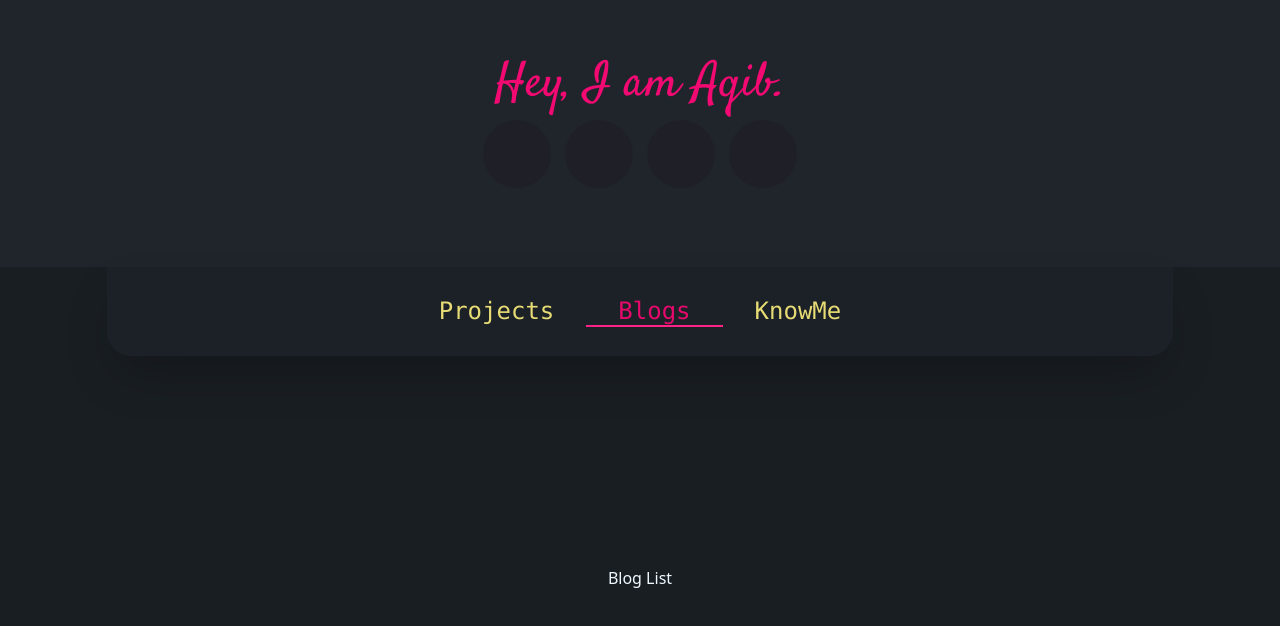
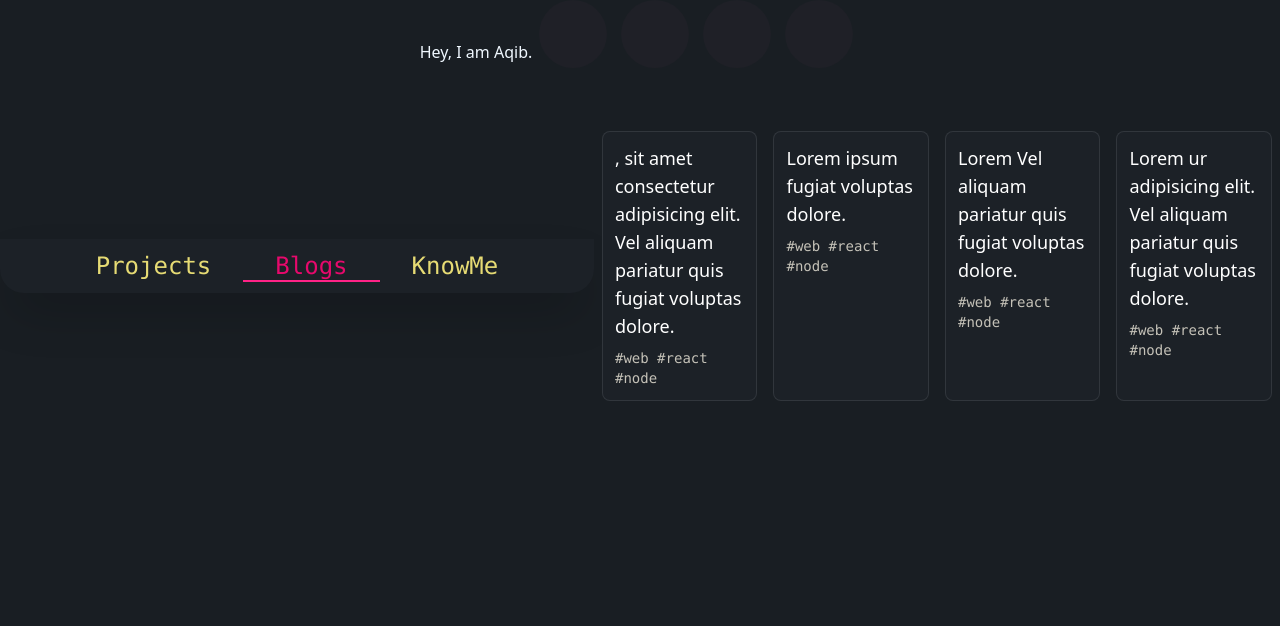
Before and after one commit to geeqib23/portofolio, a Next.js app: page /blogs in a window 1280 px wide. Shown: the top 626 px of the page. Built offline with nearby package versions, Linux system fonts and the light colour scheme.

Commit message:
Blog List design done

```diff
--- /dev/null
+++ b/components/Blog.js
@@ -0,0 +1,39 @@
+import React from 'react'
+
+function Blog({ title, hashtags }) {
+  return (
+    <div className='container w-full h-full mx-auto my-5'>
+      <div className='grid grid-cols-1 sm:grid-cols-2 md:grid-cols-3 lg:grid-cols-4'>
+        <div className='m-2 transition-all duration-200 transform border rounded-lg cursor-pointer card bg-darkShade border-opacity-80 border-darkTint hover:shadow-md hover:border-opacity-0 hover:-translate-y-2'>
+          <div className='m-3'>
+            <h2 className='mb-2 text-lg text-fontColor'>, sit amet consectetur adipisicing elit. Vel aliquam pariatur quis fugiat voluptas dolore.</h2>
+            <p className='font-mono text-sm font-light transition-all duration-200 text-secondaryText hover:text-gray-900'>#web #react #node</p>
+          </div>
+        </div>
+
+        <div className='m-2 transition-all duration-200 transform border rounded-lg cursor-pointer card bg-darkShade border-opacity-80 border-darkTint hover:shadow-md hover:border-opacity-0 hover:-translate-y-2'>
+          <div className='m-3'>
+            <h2 className='mb-2 text-lg text-fontColor'>Lorem ipsum fugiat voluptas dolore.</h2>
+            <p className='font-mono text-sm font-light transition-all duration-200 text-secondaryText hover:text-gray-900'>#web #react #node</p>
+          </div>
+        </div>
+
+        <div className='m-2 transition-all duration-200 transform border rounded-lg cursor-pointer card bg-darkShade border-opacity-80 border-darkTint hover:shadow-md hover:border-opacity-0 hover:-translate-y-2'>
+          <div className='m-3'>
+            <h2 className='mb-2 text-lg text-fontColor'>Lorem Vel aliquam pariatur quis fugiat voluptas dolore.</h2>
+            <p className='font-mono text-sm font-light transition-all duration-200 text-secondaryText hover:text-gray-900'>#web #react #node</p>
+          </div>
+        </div>
+
+        <div className='m-2 transition-all duration-200 transform border rounded-lg cursor-pointer card bg-darkShade border-opacity-80 border-darkTint hover:shadow-md hover:border-opacity-0 hover:-translate-y-2'>
+          <div className='m-3'>
+            <h2 className='mb-2 text-lg text-fontColor'>Lorem ur adipisicing elit. Vel aliquam pariatur quis fugiat voluptas dolore.</h2>
+            <p className='font-mono text-sm font-light transition-all duration-200 text-secondaryText hover:text-gray-900'>#web #react #node</p>
+          </div>
+        </div>
+      </div>
+    </div>
+  )
+}
+
+export default Blog
--- a/components/Navbar.js
+++ b/components/Navbar.js
@@ -5,7 +5,7 @@ import { useRouter } from 'next/router'
 
 function Navbar(props) {
   const router = useRouter()
-  console.log(router.pathname == '/projects' ? ' active' : ' ')
+  // console.log(router.pathname == '/projects' ? ' active' : ' ')
   return (
     <div className='container flex items-center justify-center w-5/6 px-6 py-2 mx-auto shadow-2xl bg-darkShade rounded-b-3xl h-1/6'>
       {/* <Link href='/'>
--- /dev/null
+++ b/components/Projects.js
@@ -0,0 +1,7 @@
+import React from 'react'
+
+function Projects(props) {
+  return <div></div>
+}
+
+export default Projects
--- /dev/null
+++ b/components/Schema.js
@@ -0,0 +1,30 @@
+import Head from 'next/head'
+const site = 'https://torbet.co/'
+
+const Schema = ({ post }) => {
+  const { title, description, date, slug } = post
+
+  return (
+    <Head>
+      <script type='application/ld+json'>{`
+    {
+      "@context":"https://schema.org/",
+      "@type":"Article",
+      "name":"${title}",
+      "headline":"${title}",
+      "about": "${description}",
+      "author": { "@type": "Person", "name": "Guy Torbet" },
+      "publisher": { "@id": "${site}" },
+      "image":"https://torbet.co/favicon.ico"
+      "datePublished": "${date}",
+      "description": "${description}",
+      "inLanguage": "English",
+      "mainEntityOfPage": "${site}posts/${slug}",
+      "url": "${site}posts/${slug}",
+    }
+    `}</script>
+    </Head>
+  )
+}
+
+export default Schema
--- a/components/Layout.js
+++ b/layouts/Layout.js
@@ -1,6 +1,6 @@
 import React from 'react'
-import Footer from './Footer'
-import Navbar from './Navbar'
+import Footer from '../components/Footer'
+import Navbar from '../components/Navbar'
 import Head from 'next/head'
 
 function Layout(props) {
@@ -12,22 +12,22 @@ function Layout(props) {
           <div>
             <ul className='social-networks bounce'>
               <li>
-                <a href='https://twitter.com/' class='icon-twitter'>
+                <a href='https://twitter.com/geeqib23' className='icon-twitter'>
                   Twitter
                 </a>
               </li>
               <li>
-                <a href='https://github.com' class='icon-github'>
+                <a href='https://github.com/geeqib23' className='icon-github'>
                   GitHub
                 </a>
               </li>
               <li>
-                <a href='https://instagram.com' class='icon-instagram'>
+                <a href='https://instagram.com' className='icon-instagram'>
                   Instagram
                 </a>
               </li>
               <li>
-                <a href='https://www.linkedin.com/' class='icon-linkedin'>
+                <a href='https://www.linkedin.com/' className='icon-linkedin'>
                   LinkedIn
                 </a>
               </li>
@@ -37,7 +37,7 @@ function Layout(props) {
       </div>
       <div className='flex flex-col items-center w-screen h-full row-span-2 md:col-span-2 bg-darkBlack'>
         <Navbar />
-        <div className='flex items-center justify-center w-11/12 h-5/6'>{props.children}</div>
+        <div className='flex items`-center justify-center w-11/12 mt-9 h-5/6 items-center'>{props.children}</div>
       </div>
       {/* <Footer /> */}
     </div>
--- /dev/null
+++ b/pages/blogs/[id].js
@@ -0,0 +1,7 @@
+import React from 'react'
+
+function Post({ title, body, date }) {
+  return <div>Post</div>
+}
+
+export default Post
--- a/pages/blogs/index.js
+++ b/pages/blogs/index.js
@@ -1,10 +1,10 @@
 import React from 'react'
-import Layout from '../../components/Layout'
-
+import Layout from '../../layouts/Layout'
+import Blog from '../../components/Blog'
 function BlogList(props) {
   return (
     <Layout>
-      <div>Blog List</div>
+      <Blog />
     </Layout>
   )
 }
--- a/pages/index.js
+++ b/pages/index.js
@@ -1,5 +1,5 @@
 import Head from 'next/head'
-import Layout from '../components/Layout'
+import Layout from '../layouts/Layout'
 
 export default function Home() {
   return (
--- a/pages/knowme.js
+++ b/pages/knowme.js
@@ -1,5 +1,5 @@
 import React from 'react'
-import Layout from '../components/Layout'
+import Layout from '../layouts/Layout'
 
 function KnowMe(props) {
   return (
--- a/pages/projects/index.js
+++ b/pages/projects/index.js
@@ -1,5 +1,5 @@
 import React from 'react'
-import Layout from '../../components/Layout'
+import Layout from '../../layouts/Layout'
 
 function ProjectList(props) {
   return (
@@ -10,4 +10,3 @@ function ProjectList(props) {
 }
 
 export default ProjectList
-ProjectList
--- a/styles/globals.css
+++ b/styles/globals.css
@@ -5,7 +5,7 @@
 @layer base {
   html,
   body {
-    /* background-color: #20252c; */
+    background-color: #191e23;
     color: aliceblue;
     padding: 0;
     margin: 0;
@@ -39,7 +39,7 @@
 }
 
 .navbarItems {
-  @apply px-4 font-mono text-lg text-secondary hover:text-primaryLight border-primaryTint md:text-2xl md:px-8;
+  @apply px-4 font-mono text-lg font-medium transition-all duration-1000 text-secondary hover:text-primaryLight border-primaryTint md:text-2xl md:px-8;
 }
 
 .navbarItems.active {
```
Also changed, not shown: layouts/BlogLayout.js (added).
